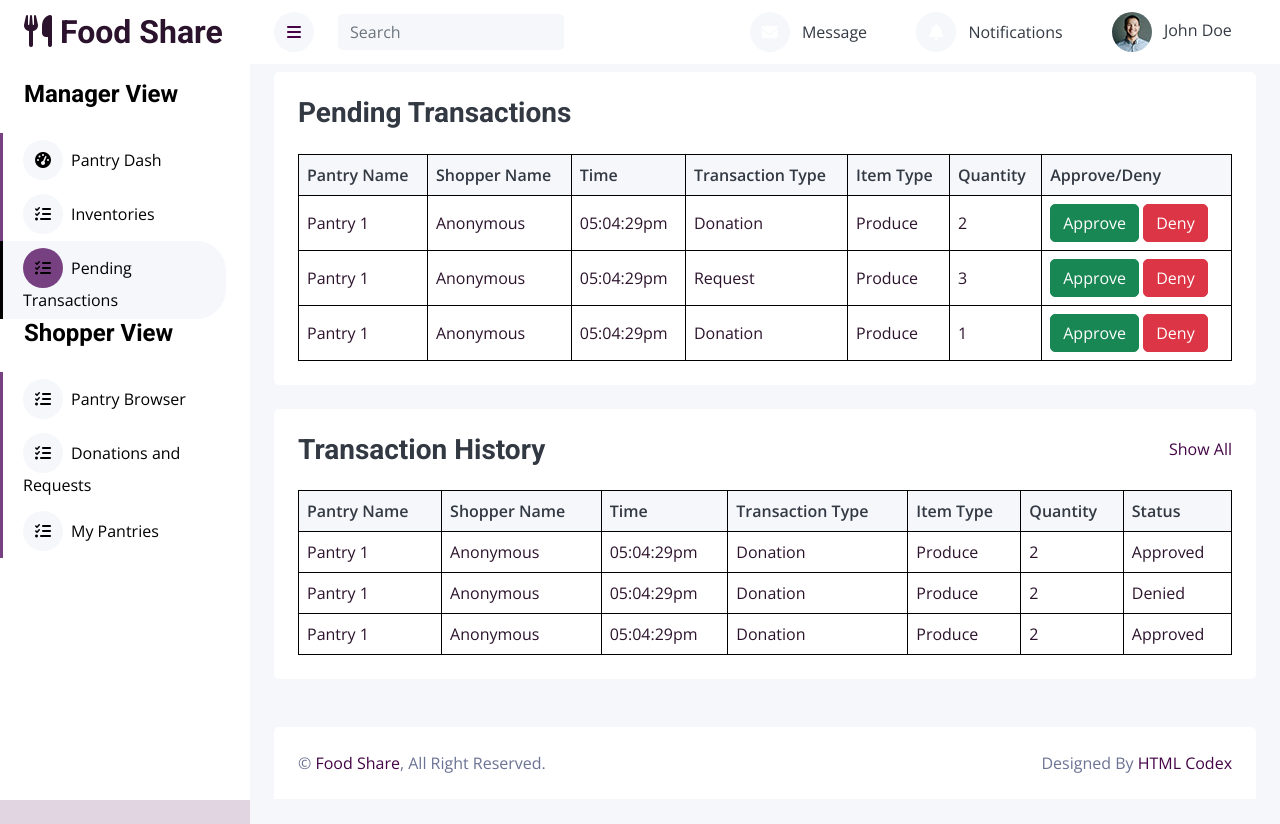
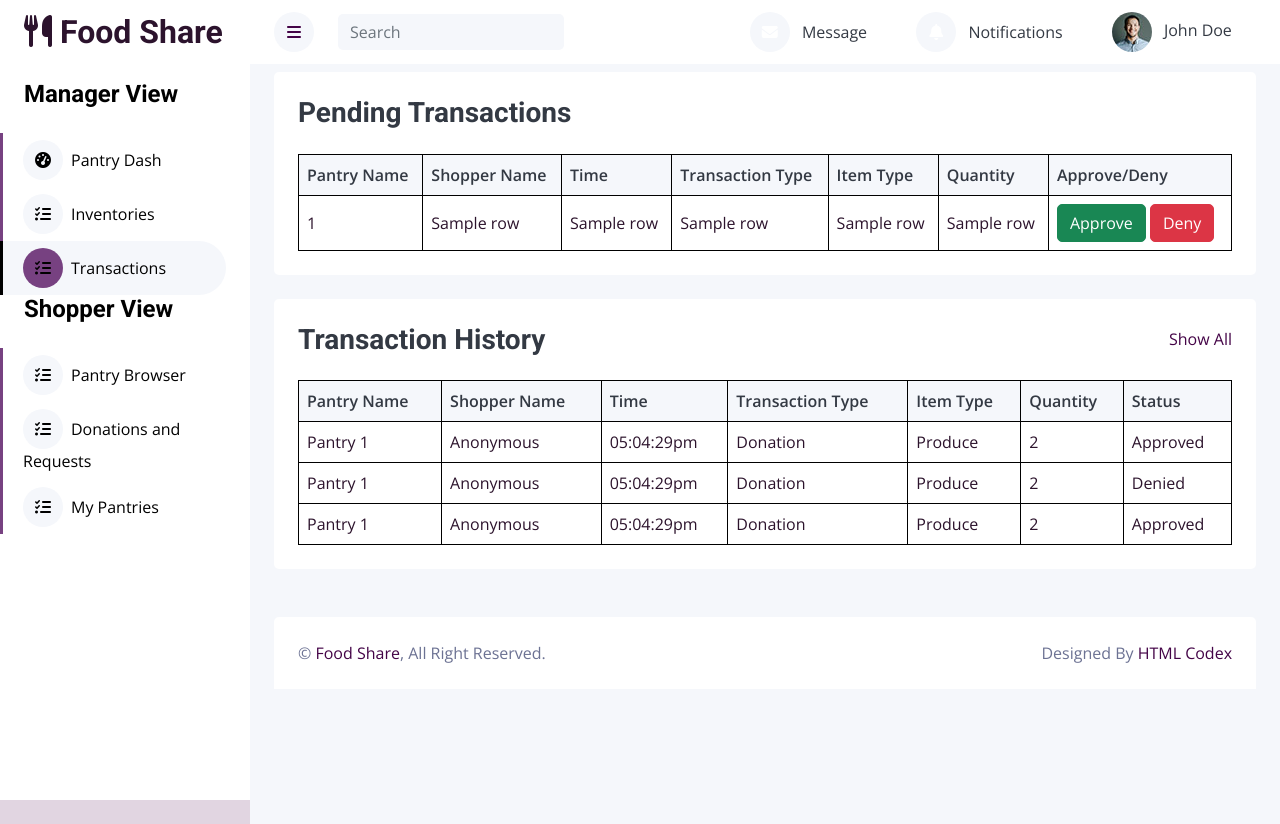
Before and after one commit to pmk349/FoodShare, a FastAPI app: template templates/manager-transactions.html in a window 1280 px wide. Run offline with FastAPI, Linux system fonts and the light colour scheme; the template is opened without the code that fills it: most values are stand-ins (such as "Sample title", 1, 10 or a date in 2020); parts of the project's set-up code (start-up, migrations or seed data) failed here and were passed over; some libraries are stand-ins or nearby versions.

Commit message:
transactions done

```diff
--- a/backend/crud.py
+++ b/backend/crud.py
@@ -276,6 +276,9 @@ def update_inventoryItem_quantity(db: Session, pantry_id: int, item_id: int, dif
 def get_pantries_by_managerID(db: Session, id: int):
     return db.query(models.Pantry).filter(models.Pantry.manager_id == id).all()
 
+def get_pantryIDs_by_managerID(db: Session, id: int):
+    return db.query(models.Pantry).filter(models.Pantry.manager_id == id).all()
+
 def get_pantries_managed(db: Session, id: int) -> int:
     return len(db.query(models.Pantry).filter(models.Pantry.manager_id == id).all())
 
--- a/backend/endpoints/inventoryItem.py
+++ b/backend/endpoints/inventoryItem.py
@@ -24,7 +24,7 @@ templates = Jinja2Templates(directory=str(Path(BASE_DIR,'templates')))
 
 router = APIRouter()
 
-@router.get("/manager_inventories", response_class=HTMLResponse, tags=["Inventory Item"])
+@router.get("/manager-inventories", response_class=HTMLResponse, tags=["Inventory Item"])
 def manager_inventories(request: Request):
     return templates.TemplateResponse('manager-inventories.html',{'request': request})
 
--- a/backend/endpoints/pantry.py
+++ b/backend/endpoints/pantry.py
@@ -27,7 +27,7 @@ def create_pantry(request: Request, db: Session = Depends(get_db),  name: str =
     if db_pantry:
         raise HTTPException(status_code=400, detail="Pantry already exists")
     crud.create_pantry(db=db, pantry=schemas.PantryCreate(name = name, address = address))
-    return templates.TemplateResponse('manager-dashboard.html',{'request': request})
+    return RedirectResponse("/manager-dashboard")
 
 @router.get("/your_pantries", response_model=List[schemas.Pantry], tags=["Pantry"])
 def your_pantries(db: Session = Depends(get_db)):
--- a/templates/index.html
+++ b/templates/index.html
@@ -76,8 +76,8 @@
                     <div class="nav-item dropdown">
                         <a href="#" class="nav-link dropdown-toggle" data-bs-toggle="dropdown"><i class="far fa-file-alt me-2"></i>Pages</a>
                         <div class="dropdown-menu bg-transparent border-0">
-                            <a href="signin.html" class="dropdown-item">Sign In</a>
-                            <a href="signup.html" class="dropdown-item">Sign Up</a>
+                            <a href="/signin" class="dropdown-item">Sign In</a>
+                            <a href="/signup" class="dropdown-item">Sign Up</a>
                             <a href="404.html" class="dropdown-item">404 Error</a>
                             <a href="blank.html" class="dropdown-item">Blank Page</a>
                         </div>
--- a/templates/manager-dashboard.html
+++ b/templates/manager-dashboard.html
@@ -58,7 +58,7 @@ s
                 <div class="navbar-nav navbar-darkest w-100 text-light">
                     <a href="/manager-dashboard" class="nav-item nav-link active"><i class="fa fa-tachometer-alt me-2"></i>Pantry Dash</a>
                     <a href="/manager-inventories" class="nav-item nav-link"><i class="fa-solid fa-list-check me-2"></i>Inventories</a>
-                    <a href="/manager-transactions" class="nav-item nav-link"><i class="fa-solid fa-list-check me-2"></i>Pending Transactions</a>
+                    <a href="/manager-transactions" class="nav-item nav-link"><i class="fa-solid fa-list-check me-2"></i>Transactions</a>
                     <div class="d-flex align-items-center ms-4 mb-4">
                         <div class="text-light">
                             <h4 class="mb-0 text-dark">Shopper View</h4>
--- a/templates/manager-transactions.html
+++ b/templates/manager-transactions.html
@@ -47,7 +47,7 @@ s
         <!-- Sidebar Start -->
         <div class="sidebar pe-4 pb-3 bg-white">
             <nav class="navbar bg-white navbar-dark">
-                <a href="manager-dashboard.html" class="navbar-brand mx-4 mb-3">
+                <a href="/manager-dashboard" class="navbar-brand mx-4 mb-3">
                     <h2 class="text-darkpurple"><i class="fa-solid fa-utensils me-2"></i>Food Share</h2>
                 </a>
                 <div class="d-flex align-items-center ms-4 mb-4">
@@ -56,9 +56,9 @@ s
                     </div>
                 </div>
                 <div class="navbar-nav navbar-darkest w-100 text-light">
-                    <a href="manager-dashboard.html" class="nav-item nav-link "><i class="fa fa-tachometer-alt me-2"></i>Pantry Dash</a>
-                    <a href="manager-inventories.html" class="nav-item nav-link"><i class="fa-solid fa-list-check me-2"></i>Inventories</a>
-                    <a href="manager-transactions.html" class="nav-item nav-link active"><i class="fa-solid fa-list-check me-2"></i>Pending Transactions</a>
+                    <a href="/manager-dashboard" class="nav-item nav-link "><i class="fa fa-tachometer-alt me-2"></i>Pantry Dash</a>
+                    <a href="/manager-inventories" class="nav-item nav-link"><i class="fa-solid fa-list-check me-2"></i>Inventories</a>
+                    <a href="/manager-transactions" class="nav-item nav-link active"><i class="fa-solid fa-list-check me-2"></i>Transactions</a>
                     <div class="d-flex align-items-center ms-4 mb-4">
                         <div class="text-light">
                             <h4 class="mb-0 text-dark">Shopper View</h4>
@@ -185,42 +185,20 @@ s
                                 </tr>
                             </thead>
                             <tbody>
+                                {% for row in data %}
                                     <tr class="text-primary" >
-                                    <td>Pantry 1</td>
-                                    <td>Anonymous</td>
-                                    <td>05:04:29pm</td>
-                                    <td>Donation</td>
-                                    <td>Produce</td>
-                                    <td>2</td>
+                                        <td>{{row[0]}}</td>
+                                        <td>{{row[1]}}</td>
+                                        <td>{{row[2]}}</td>
+                                        <td>{{row[3]}}</td>
+                                        <td>{{row[4]}}</td>
+                                        <td>{{row[5]}}</td>
                                         <td>
                                             <button type="button" class="btn btn-success">Approve</button>
                                             <button type="button" class="btn btn-danger">Deny</button>
                                         </td>
                                     </tr>
-                                <tr class="text-primary" >
-                                    <td>Pantry 1</td>
-                                    <td>Anonymous</td>
-                                    <td>05:04:29pm</td>
-                                    <td>Request</td>
-                                    <td>Produce</td>
-                                    <td>3</td>
-                                    <td>
-                                        <button type="button" class="btn btn-success">Approve</button>
-                                        <button type="button" class="btn btn-danger">Deny</button>
-                                    </td>
-                                </tr>
-                                <tr class="text-primary" >
-                                    <td>Pantry 1</td>
-                                    <td>Anonymous</td>
-                                    <td>05:04:29pm</td>
-                                    <td>Donation</td>
-                                    <td>Produce</td>
-                                    <td>1</td>
-                                    <td>
-                                        <button type="button" class="btn btn-success">Approve</button>
-                                        <button type="button" class="btn btn-danger">Deny</button>
-                                    </td>
-                                </tr>
+                                {% endfor %}
                             </tbody>
                         </table>
                     </div>
@@ -292,7 +270,7 @@ s
                 <div class="bg-white rounded-top p-4">
                     <div class="row">
                         <div class="col-12 col-sm-6 text-center text-sm-start text-light">
-                            &copy; <a href="manager-dashboard.html">Food Share</a>, All Right Reserved.
+                            &copy; <a href="/manager-dashboard">Food Share</a>, All Right Reserved.
                         </div>
                         <div class="col-12 col-sm-6 text-center text-sm-end text-light">
                             <!--/*** This template is free as long as you keep the footer author’s credit link/attribution link/backlink. If you'd like to use the template without the footer author’s credit link/attribution link/backlink, you can purchase the Credit Removal License from "https://htmlcodex.com/credit-removal". Thank you for your support. ***/-->
```
Also changed, not shown: backend/endpoints/account.py (+4 -3 lines), backend/endpoints/transactionRequest.py (+24 -2 lines), templates/manager-inventories.html (+6 -6 lines). Lines whose indentation alone changed are shown as unchanged.
